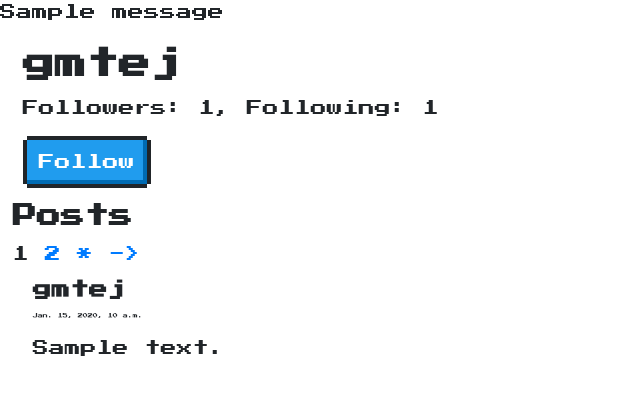
After one commit to beaterblank/Haiku, a Django app: a page that uses templates/base.html in a window 1280 px wide. The commit adds this page. Shown: the top 395 px of the page, without its empty margins (0-640 px from the left). Run offline with Django 4.2, Linux system fonts and the light colour scheme; data comes from the database, SQL or seed files in the repository; both versions use the stored data as it was before the commit; tables that the repository leaves empty hold one stand-in row (values such as "Sample post"); one stand-in notice (Sample message) is shown.

Commit message:
follwing follower system

```diff
--- a/application/views.py
+++ b/application/views.py
@@ -1,9 +1,50 @@
-from django.shortcuts import render
+from django.shortcuts import render,redirect
 from django.contrib.auth.decorators import login_required
+from data_api.models import User,Follow,Content
+from data_api.views import get_user_content
+from django.http import Http404
 # Create your views here.
 
+def user(request,username,page=1):
+    try:
+        user = User.objects.get(username=username)
+    except User.DoesNotExist:
+        raise Http404("User does not exist")
+
+
+    is_self = False
+    if request.user.id == user.id:
+        is_self = True
+
+    is_following = Follow.objects.filter(follower_id=request.user.id,followee_id=user.id).exists()
+
+    if(request.method == 'POST'):
+        print("posting",is_self,is_following)
+
+    if(request.method == 'POST' and not is_self):
+        if not is_following:
+            Follow(follower_id=request.user.id,followee_id=user.id).save()
+            is_following = True
+        else:
+            Follow.objects.filter(follower_id=request.user.id,followee_id=user.id).delete()
+            is_following = False
+
+    context = {
+        'user': user,
+        'data': {
+            'follower_count': Follow.objects.filter(followee_id=user.id).count(),
+            'followee_count': Follow.objects.filter(follower_id=user.id).count(),
+            'content_list': [ {'id':x.content_id,'body':x.body,'created_at':x.created_at,'username':x.username} for x in get_user_content(user.id,page)],
+            'page':page,
+            'is_self':is_self,
+            'is_following':is_following
+        }
+    }
+    return render(request, 'application/user.html',context=context)
+
 @login_required
-def home(request):
-    user = request.user
-    context = {'user': user}
-    return render(request, 'application/home.html',context=context)
+def post(request):
+    if(request.method == 'POST'):
+        Content(user_id=request.user.id,body=request.POST['body']).save()
+        return redirect(f'/user/{request.user.username}/1')
+    return render(request, 'application/post.html')
--- a/auth_system/views.py
+++ b/auth_system/views.py
@@ -15,7 +15,7 @@ def login_user(request,*args,**kwargs):
 
         if user is not None:
             login(request,user)
-            return redirect('/home')
+            return redirect(f'/user/{username}/1')
 
         if user is None:
             messages.error(request,('Invalid Credentials'))
@@ -30,6 +30,8 @@ def logout_user(request,*args,**kwargs):
     return redirect('/login')
 
 def register_user(request,*args,**kwargs):
+    logout(request)
+
     if request.method == 'POST':
         form = UserCreationForm(request.POST)
         if form.is_valid():
--- a/data_api/models.py
+++ b/data_api/models.py
@@ -13,7 +13,7 @@ class Content(models.Model):
 
 
 class Like(models.Model):
-    user = models.ForeignKey(User, on_delete=models.CASCADE)
+    user = models.OneToOneField(User, on_delete=models.CASCADE,primary_key=True)
     content = models.ForeignKey(Content, on_delete=models.CASCADE)
 
     def __str__(self):
@@ -21,7 +21,7 @@ class Like(models.Model):
 
 
 class Follow(models.Model):
-    follower = models.ForeignKey(User, on_delete=models.CASCADE, related_name='follower_set')
+    follower = models.OneToOneField(User, on_delete=models.CASCADE, related_name='follower_set',primary_key=True)
     followee = models.ForeignKey(User, on_delete=models.CASCADE, related_name='followee_set')
 
     class Meta:
--- a/data_api/views.py
+++ b/data_api/views.py
@@ -1,8 +1,17 @@
 from django.http import JsonResponse
 from django.shortcuts import render
-from .models import Content
+from .models import User,Content,Follow,Like
+from rest_framework.decorators import api_view
+from django.contrib.auth.decorators import login_required
 
-# Create your views here.
-def get_content_all(request):
-    content_all = [{'id':x.content_id,'content':x.body} for x in Content.objects.all()]
-    return JsonResponse({'content_all': content_all})
+def get_users():
+    user_list = User.objects.raw('SELECT DISTINCT id,username FROM auth_user')
+    return JsonResponse({'user_list':[{'id':x["id"],"username":x["username"]} for x in user_list]})
+
+def get_user_content(user_id,page_num=1):
+    content_list = Content.objects.raw('SELECT DISTINCT c.*,u.username FROM data_api_content c JOIN auth_user u ON c.user_id=u.id WHERE c.user_id = %s ORDER BY c.created_at LIMIT %s,10;', [user_id, (page_num-1)*10])
+    return content_list
+
+def get_user_followee_content(user_id,page_num=1):
+    content_list = Content.objects.raw('SELECT * FROM data_api_content WHERE user_id IN (SELECT followee_id FROM data_api_follow WHERE follower_id = %s) ORDER BY created_at LIMIT %s,10;', [user_id, (page_num-1)*10])
+    return content_list
--- a/haiku/urls.py
+++ b/haiku/urls.py
@@ -21,7 +21,7 @@ from django.urls import include
 from django.shortcuts import render
 
 from auth_system.views import login_user,logout_user,register_user
-from application.views import home
+from application.views import user,post
 
 def base(request):
     return render(request, 'pages/home.html')
@@ -29,8 +29,9 @@ def base(request):
 urlpatterns = [
     path('admin/', admin.site.urls),
     path('',base),
-    path('home/',home),
+    path('user/<username>/<int:page>',user),
     path('login/',login_user),
     path('logout/',logout_user),
     path('register/',register_user),
+    path('post/',post)
 ]
--- /dev/null
+++ b/templates/application/user.html
@@ -0,0 +1,48 @@
+{% extends "base.html" %}
+{% block content %}
+<div>
+    <h1>{{ user.username }}</h1><p>Followers: <span id="follower">{{ data.follower_count }}</span>, Following: <span id="follower">{{ data.followee_count }}</span></p>
+</div>
+{% if not data.is_self %}
+<form method="POST">
+{% csrf_token %}
+{% if data.is_following %}
+<div>
+    <button type="submit" class="nes-btn is-primary">Unfollow</button>
+</div>
+{% else %}
+<div>
+    <button type="submit" class="nes-btn is-primary">Follow</button>
+</div>
+{% endif %}
+{% endif %}
+</form>
+<h2>Posts</h2>
+
+{% if data.page > 1 %}
+<a href="/user/{{user.username}}/{{ data.page|add:-1 }}"> <- * {{ data.page|add:-1 }}</a>
+{% endif %}
+{{ data.page}}
+<a href="/user/{{user.username}}/{{ data.page|add:1 }}">{{ data.page|add:1 }} * -></a>
+
+{% if data.content_list %}
+<div>
+{% for content in data.content_list %}
+<div>
+<h3>{{ content.username }}</h3>
+<p class="small">{{content.created_at}}</p>
+<p>{{content.body}}</p>
+</div>
+{% endfor %}
+</div>
+{% else %}
+<div>
+    <p>nothing here</p>
+</div>
+{% endif %}
+
+
+<script>
+
+</script>
+{% endblock content %}
--- /dev/null
+++ b/templates/base.html
@@ -0,0 +1,41 @@
+<!DOCTYPE html>
+<html lang="en">
+<head>
+    <meta charset="UTF-8">
+    <meta http-equiv="X-UA-Compatible" content="IE=edge">
+    <meta name="viewport" content="initial-scale=1.0">
+    <title>Haiku</title>
+    <link rel="preconnect" href="https://fonts.googleapis.com">
+    <link rel="preconnect" href="https://fonts.gstatic.com" crossorigin>
+    <link href="https://fonts.googleapis.com/css2?family=Press+Start+2P&display=swap" rel="stylesheet">
+    <style>
+        .main {
+          font-family: 'Press Start 2P', cursive;
+          margin: 1%;
+        }
+        .small {
+            font-size: 5px;
+        }
+        div{
+            margin: 10px;
+        }
+        input{
+            font-family: inherit;
+        }
+      </style>
+    <link href="https://unpkg.com/nes.css@latest/css/nes.min.css" rel="stylesheet" />
+</head>
+<body>
+    {% if messages %}
+    {% for message in messages %}
+    <p>{{ message }}</p>
+    {% endfor %}
+    {% endif %}
+
+    <div class="main">
+        {% block content %}
+        {% endblock content %}
+    </div>
+
+</body>
+</html>
```
Also changed, not shown: templates/application/home.html (deleted, +0 -12 lines), templates/application/post.html (added, +10 -0 lines), templates/auth_system/login.html (+6 -20 lines), templates/auth_system/register.html (+4 -12 lines), templates/pages/home.html (+11 -14 lines), data_api/migrations/0001_initial.py, db.sqlite3.
